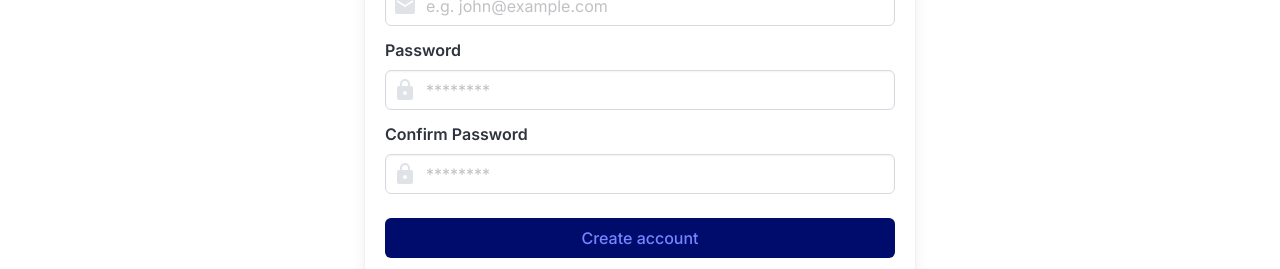
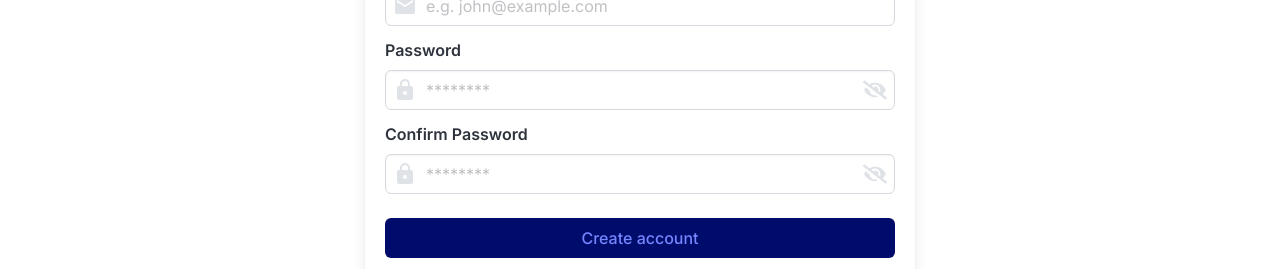
Before and after one commit to saroj2053/sah.ai-frontend, a React (Vite) app: page /register in a window 1280 px wide. Shown: the part 414-683 px from the top of the page. Built offline with nearby package versions, Linux system fonts and the light colour scheme.

Commit message:
Added password visibility toggle to Login and Register components

```diff
--- a/src/pages/Login.tsx
+++ b/src/pages/Login.tsx
@@ -1,9 +1,13 @@
+import { FaEye, FaEyeSlash } from "react-icons/fa";
 import { MdEmail, MdLock } from "react-icons/md";
 import { Link } from "react-router";
 import { Formik } from "formik";
 import * as Yup from "yup";
+import { useState } from "react";
 
 const Login = () => {
+  const [showPassword, setShowPassword] = useState(false);
+
   const loginValidationSchema = Yup.object().shape({
     email: Yup.string()
       .email("Please enter a valid email address")
@@ -72,10 +76,10 @@ const Login = () => {
 
             <div className="field">
               <label className="label">Password</label>
-              <div className="control has-icons-left">
+              <div className="control has-icons-left has-icons-right">
                 <input
                   className="input"
-                  type="password"
+                  type={showPassword ? "text" : "password"}
                   name="password"
                   value={values.password}
                   onChange={handleChange}
@@ -84,6 +88,16 @@ const Login = () => {
                 />
                 <span className="icon is-small is-left">
                   <MdLock size={24} />
+                </span>
+                <span
+                  className="icon is-small is-right is-clickable"
+                  onClick={() => setShowPassword((prev) => !prev)}
+                >
+                  {showPassword ? (
+                    <FaEye size={24} />
+                  ) : (
+                    <FaEyeSlash size={24} />
+                  )}
                 </span>
               </div>
             </div>
--- a/src/pages/Register.tsx
+++ b/src/pages/Register.tsx
@@ -1,9 +1,14 @@
 import { MdEmail, MdLock, MdPerson } from "react-icons/md";
+import { FaEye, FaEyeSlash } from "react-icons/fa";
 import { Link } from "react-router";
 import { Formik } from "formik";
 import * as Yup from "yup";
+import { useState } from "react";
 
 const Register = () => {
+  const [showPassword, setShowPassword] = useState(false);
+  const [showConfirmPassword, setShowConfirmPassword] = useState(false);
+
   const registerValidationSchema = Yup.object().shape({
     firstName: Yup.string().required("First name is required"),
     lastName: Yup.string().required("Last name is required"),
@@ -124,10 +129,10 @@ const Register = () => {
             )}
             <div className="field">
               <label className="label">Password</label>
-              <div className="control has-icons-left">
+              <div className="control has-icons-left has-icons-right">
                 <input
                   className="input"
-                  type="password"
+                  type={showPassword ? "text" : "password"}
                   placeholder="********"
                   value={values.password}
                   onChange={handleChange}
@@ -137,6 +142,16 @@ const Register = () => {
                 <span className="icon is-small is-left">
                   <MdLock size={24} />
                 </span>
+                <span
+                  className="icon is-small is-right is-clickable"
+                  onClick={() => setShowPassword((prev) => !prev)}
+                >
+                  {showPassword ? (
+                    <FaEye size={24} />
+                  ) : (
+                    <FaEyeSlash size={24} />
+                  )}
+                </span>
               </div>
             </div>
             {touched.password && errors.password && (
@@ -144,10 +159,10 @@ const Register = () => {
             )}
             <div className="field">
               <label className="label">Confirm Password</label>
-              <div className="control has-icons-left">
+              <div className="control has-icons-left has-icons-right">
                 <input
                   className="input"
-                  type="password"
+                  type={showConfirmPassword ? "text" : "password"}
                   placeholder="********"
                   value={values.confirmPassword}
                   onChange={handleChange}
@@ -156,6 +171,16 @@ const Register = () => {
                 />
                 <span className="icon is-small is-left">
                   <MdLock size={24} />
+                </span>
+                <span
+                  className="icon is-small is-right is-clickable"
+                  onClick={() => setShowConfirmPassword((prev) => !prev)}
+                >
+                  {showConfirmPassword ? (
+                    <FaEye size={24} />
+                  ) : (
+                    <FaEyeSlash size={24} />
+                  )}
                 </span>
               </div>
               {touched.confirmPassword && errors.confirmPassword && (
```
